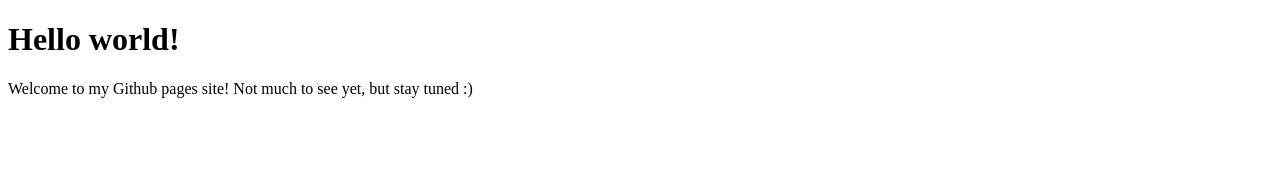
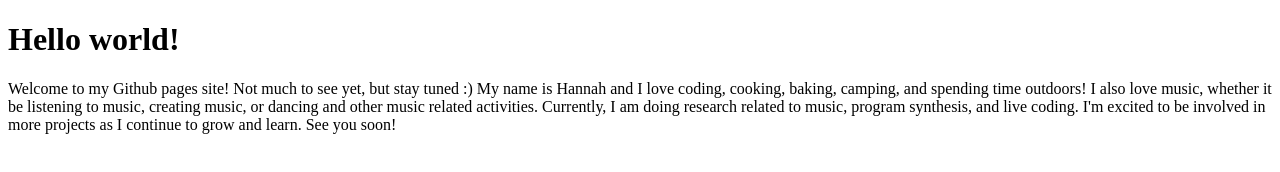
Before and after one commit to hannahcmacias/hannahcmacias.github.io, a plain HTML site: page index.html in a window 1280 px wide. Drawn offline with Linux system fonts and the light colour scheme.

Commit message:
adding long intro to index.html

```diff
--- a/index.html
+++ b/index.html
@@ -5,6 +5,13 @@
     </head>
     <body>
         <h1>Hello world!</h1>
-        <p>Welcome to my Github pages site! Not much to see yet, but stay tuned :)</p>
+        <p>Welcome to my Github pages site! Not much to see yet, but stay tuned :)
+            My name is Hannah and I love coding, cooking, baking, camping, and
+            spending time outdoors! I also love music, whether it be listening
+            to music, creating music, or dancing and other music related activities.
+            Currently, I am doing research related to music, program synthesis, and
+            live coding. I'm excited to be involved in more projects as I continue
+            to grow and learn. See you soon!
+        </p>
     </body>
 </html>
```
